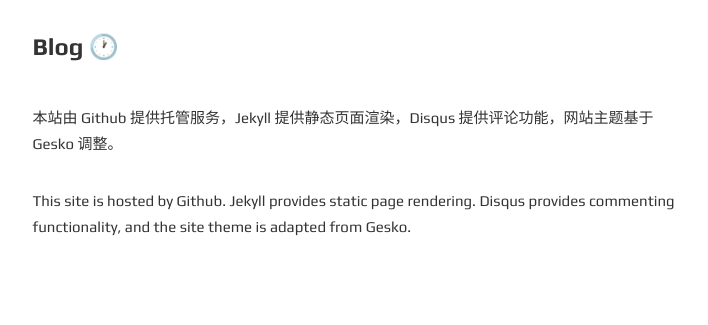
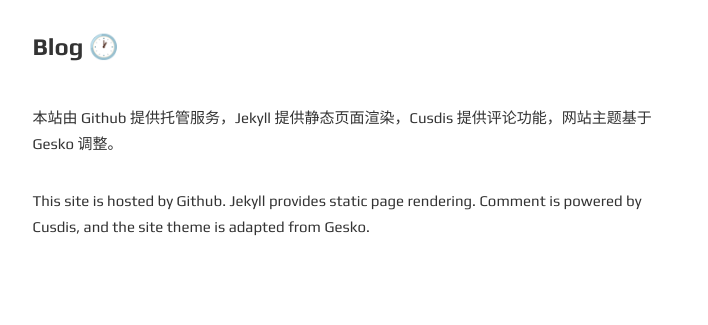
Before and after one commit to codyb1ue/codyb1ue.github.io, a Jekyll site: the page built from about.html, in a window 1280 px wide. Shown: the part 1101-1426 px from the top of the page, without its empty margins (285-993 px from the left). Built offline with Jekyll 4.4.1, drawn with Linux system fonts in a browser that asks for light colours.

Commit message:
Update about.html

```diff
--- a/about.html
+++ b/about.html
@@ -23,7 +23,7 @@
 <p>wangchuang94@foxmail.com</p>
 <br>
 <h3>Blog 🕐</h3>
-<p>本站由 Github 提供托管服务，Jekyll 提供静态页面渲染，Disqus 提供评论功能，网站主题基于 Gesko 调整。</p>
-<p>This site is hosted by Github. Jekyll provides static page rendering. Disqus provides commenting functionality, and the site theme is adapted from Gesko.</p>
+<p>本站由 Github 提供托管服务，Jekyll 提供静态页面渲染，Cusdis 提供评论功能，网站主题基于 Gesko 调整。</p>
+<p>This site is hosted by Github. Jekyll provides static page rendering. Comment is powered by Cusdis, and the site theme is adapted from Gesko.</p>
 <br>
 </p>
```
